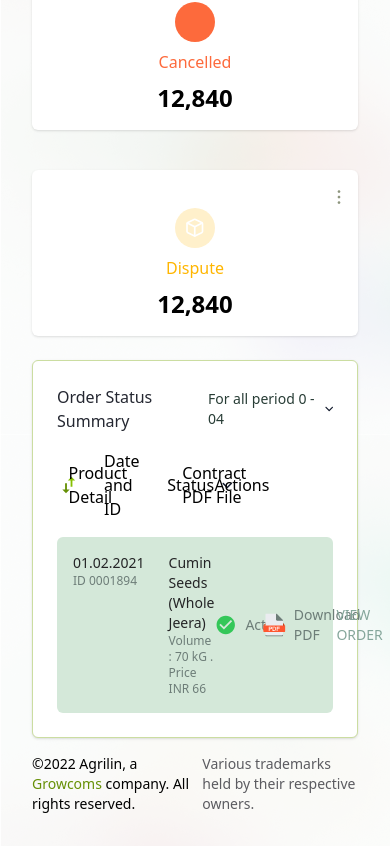
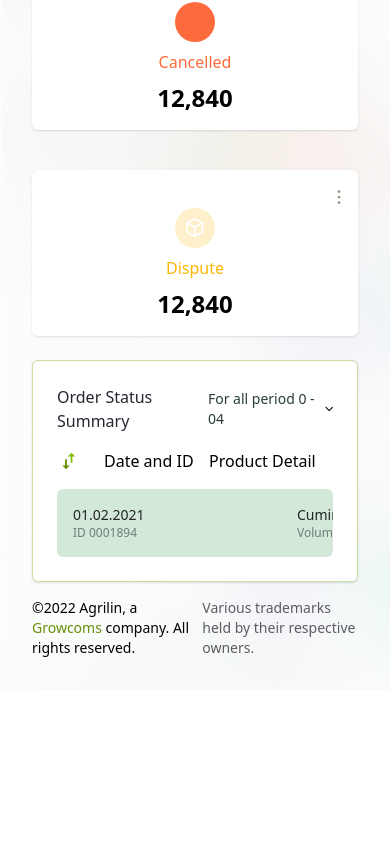
Before and after one commit to kiranmk3331/Agrilin-page, a React (Create React App) app: page / in a window 390 px wide. Shown: the part 1310-2156 px from the top of the page. After the commit the page ends 2000 px from the top, so only its background shows below. Built offline with nearby package versions, Linux system fonts and the light colour scheme.

Commit message:
Add overflow scroll.

```diff
--- a/src/components/BodyContainer/MainSectionContainer/StatusSummary/Header.jsx
+++ b/src/components/BodyContainer/MainSectionContainer/StatusSummary/Header.jsx
@@ -4,23 +4,23 @@ import TwoArrow from "./assets/Icontwoarrow.svg";
 
 const Header = () => {
   return (
-    <div className="flex justify-between mt-4 items-center">
-      <div className="flex gap-6 items-center">
+    <div className="overflow-x-scroll md:overflow-x-auto flex justify-between mt-4 items-center">
+      <div className="flex gap-6 items-center min-w-[200px] md:min-w-fit">
         <img src={TwoArrow} alt="" />
         <p>Date and ID</p>
       </div>
-      <div className="relative right-12">
+      <div className="relative right-12  min-w-[200px]  md:min-w-fit">
         <p>Product Detail</p>
       </div>
 
-      <div className="flex gap-2 items-center relative right-2">
+      <div className="flex gap-2 items-center relative right-2  min-w-[200px]  md:min-w-fit">
         <p>Status</p>
         <img src={DownArrow} alt="" />
       </div>
-      <div className="relative right-12">
+      <div className="relative right-12  min-w-[200px]  md:min-w-fit">
         <p>Contract PDF File</p>
       </div>
-      <div className="relative right-20">
+      <div className="relative right-20  min-w-[200px]  md:min-w-fit">
         <p>Actions</p>
       </div>
     </div>
--- a/src/components/BodyContainer/MainSectionContainer/StatusSummary/HeaderValue.jsx
+++ b/src/components/BodyContainer/MainSectionContainer/StatusSummary/HeaderValue.jsx
@@ -5,25 +5,25 @@ import RightArrow from "./assets/Iconright.svg";
 
 const HeaderValue = () => {
   return (
-    <div className="bg-[#d4e8d9] rounded-md flex justify-between mt-4  p-4">
-      <div className="">
+    <div className="bg-[#d4e8d9] rounded-md flex justify-between mt-4  p-4 overflow-x-scroll md:overflow-x-auto">
+      <div className="md:min-w-fit min-w-[200px]">
         <p className="text-[#242426] text-sm">01.02.2021</p>
         <p className="text-[#6D7D78] text-xs">ID 0001894</p>
       </div>
-      <div className="ml-6">
+      <div className="ml-6 md:min-w-fit min-w-[200px]">
         <p className="text-[#242426] text-sm">Cumin Seeds (Whole Jeera)</p>
         <p className="text-[#6D7D78] text-xs">Volume : 70 kG . Price INR 66</p>
       </div>
 
-      <div className="flex gap-2 items-center">
+      <div className="flex gap-2 items-center md:min-w-fit min-w-[200px]">
         <img src={Tick} alt="" />
         <p className="text-[#6D7D78] text-sm">Active</p>
       </div>
-      <div className="flex gap-2 items-center">
+      <div className="flex gap-2 items-center md:min-w-fit min-w-[200px]">
         <img src={Doc} alt="" className="w-6 h-6" />
         <p className="text-[#6D7D78] text-sm">Download PDF</p>
       </div>
-      <div className="flex gap-2  items-center">
+      <div className="flex gap-2  items-center md:min-w-fit min-w-[200px]">
         <p className="text-[#85A69B] text-sm">VIEW ORDER</p>
         <img src={RightArrow} alt="" />
       </div>
```
